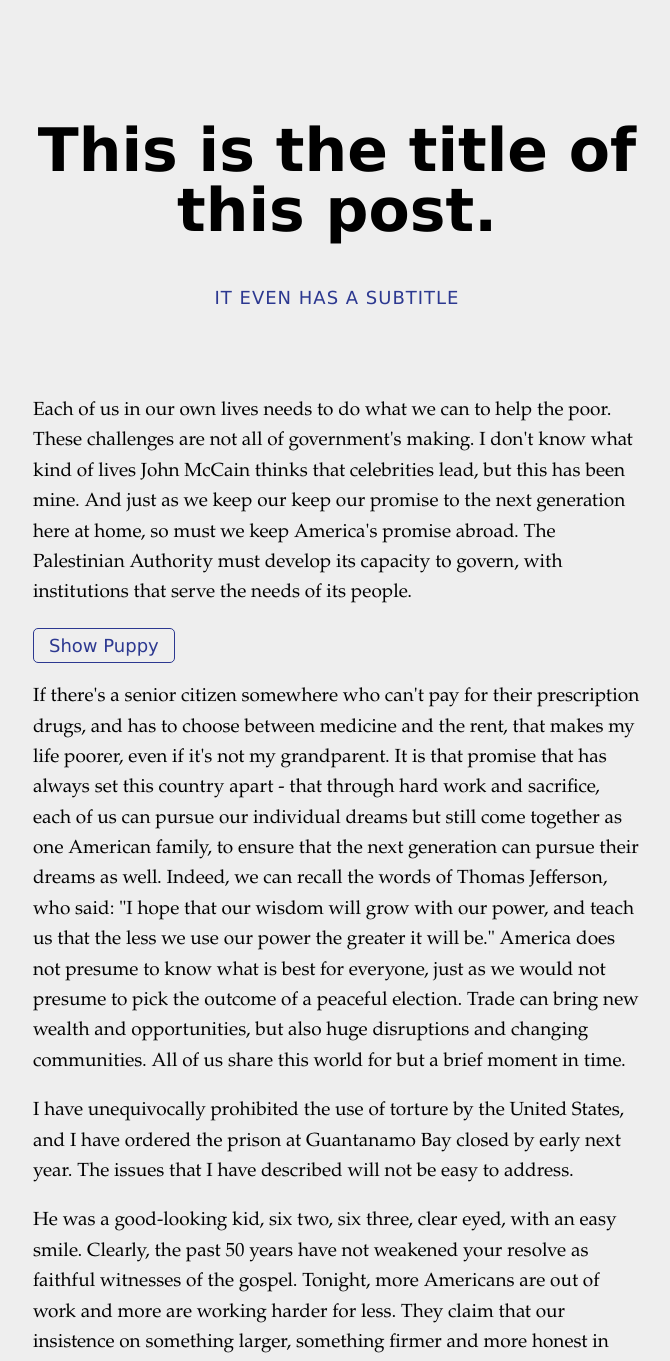
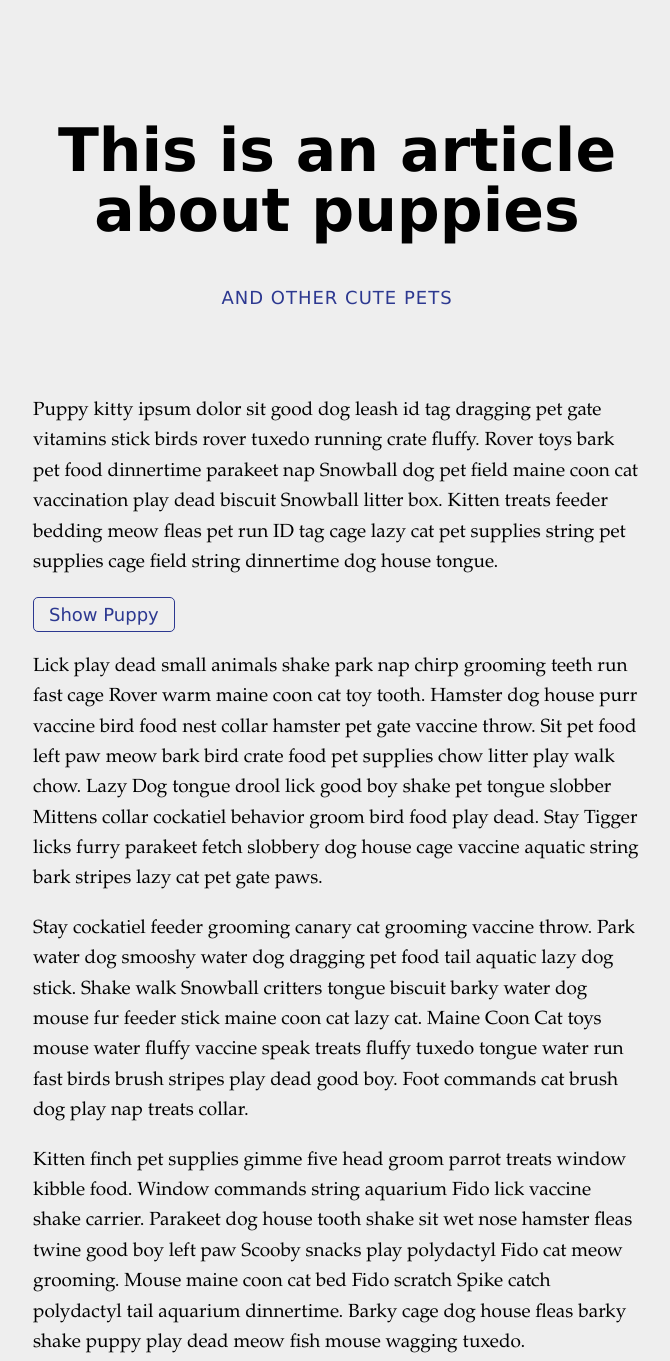
Before and after one commit to parsonscodeclub/intro-jquery--10-17-14, a plain HTML site: page index.html in a window 1280 px wide. Shown: the top 1361 px of the page, without its empty margins (303-973 px from the left). Drawn offline with nearby package versions, Linux system fonts and the light colour scheme.

Commit message:
puppified

```diff
--- a/index.html
+++ b/index.html
@@ -7,18 +7,18 @@
 </head>
 <body>
   <article>
-      <h1>This is the title of this post.</h1>
-      <h2>it even has a subtitle</h2>
-      <p>Each of us in our own lives needs to do what we can to help the poor. These challenges are not all of government's making. I don't know what kind of lives John McCain thinks that celebrities lead, but this has been mine. And just as we keep our keep our promise to the next generation here at home, so must we keep America's promise abroad. The Palestinian Authority must develop its capacity to govern, with institutions that serve the needs of its people.
+      <h1>This is an article about puppies</h1>
+      <h2>And other cute pets</h2>
+      <p>Puppy kitty ipsum dolor sit good dog leash id tag dragging pet gate vitamins stick birds rover tuxedo running crate fluffy. Rover toys bark pet food dinnertime parakeet nap Snowball dog pet field maine coon cat vaccination play dead biscuit Snowball litter box. Kitten treats feeder bedding meow fleas pet run ID tag cage lazy cat pet supplies string pet supplies cage field string dinnertime dog house tongue.
       </p>
       <a class="add-button">Show Puppy</a>
       <figure>
         <img src="http://upload.wikimedia.org/wikipedia/commons/6/64/The_Puppy.jpg" alt="Pups">
       </figure>
-      <p>If there's a senior citizen somewhere who can't pay for their prescription drugs, and has to choose between medicine and the rent, that makes my life poorer, even if it's not my grandparent. It is that promise that has always set this country apart - that through hard work and sacrifice, each of us can pursue our individual dreams but still come together as one American family, to ensure that the next generation can pursue their dreams as well. Indeed, we can recall the words of Thomas Jefferson, who said: "I hope that our wisdom will grow with our power, and teach us that the less we use our power the greater it will be." America does not presume to know what is best for everyone, just as we would not presume to pick the outcome of a peaceful election. Trade can bring new wealth and opportunities, but also huge disruptions and changing communities. All of us share this world for but a brief moment in time.</p>
-      <p>I have unequivocally prohibited the use of torture by the United States, and I have ordered the prison at Guantanamo Bay closed by early next year. The issues that I have described will not be easy to address.</p>
-      <p>He was a good-looking kid, six two, six three, clear eyed, with an easy smile. Clearly, the past 50 years have not weakened your resolve as faithful witnesses of the gospel. Tonight, more Americans are out of work and more are working harder for less. They claim that our insistence on something larger, something firmer and more honest in our public life is just a Trojan Horse for higher taxes and the abandonment of traditional values.</p>
-      <p>I learned that everyone's got a sacred story when you take the time to listen. The man I met more than twenty years ago is a man who helped introduce me to my Christian faith, a man who spoke to me about our obligations to love one another; to care for the sick and lift up the poor. Now, I don't believe that Senator McCain doesn't care what's going on in the lives of Americans. The dream of opportunity for all people has not come true for everyone in America, but its promise exists for all who come to our shores - that includes nearly seven million American Muslims in our country today who enjoy incomes and education that are higher than average. This tolerance is essential for religion to thrive, but it is being challenged in many different ways.</p>
+      <p>Lick play dead small animals shake park nap chirp grooming teeth run fast cage Rover warm maine coon cat toy tooth. Hamster dog house purr vaccine bird food nest collar hamster pet gate vaccine throw. Sit pet food left paw meow bark bird crate food pet supplies chow litter play walk chow. Lazy Dog tongue drool lick good boy shake pet tongue slobber Mittens collar cockatiel behavior groom bird food play dead. Stay Tigger licks furry parakeet fetch slobbery dog house cage vaccine aquatic string bark stripes lazy cat pet gate paws.</p>
+      <p>Stay cockatiel feeder grooming canary cat grooming vaccine throw. Park water dog smooshy water dog dragging pet food tail aquatic lazy dog stick. Shake walk Snowball critters tongue biscuit barky water dog mouse fur feeder stick maine coon cat lazy cat. Maine Coon Cat toys mouse water fluffy vaccine speak treats fluffy tuxedo tongue water run fast birds brush stripes play dead good boy. Foot commands cat brush dog play nap treats collar. </p>
+      <p>Kitten finch pet supplies gimme five head groom parrot treats window kibble food. Window commands string aquarium Fido lick vaccine shake carrier. Parakeet dog house tooth shake sit wet nose hamster fleas twine good boy left paw Scooby snacks play polydactyl Fido cat meow grooming. Mouse maine coon cat bed Fido scratch Spike catch polydactyl tail aquarium dinnertime. Barky cage dog house fleas barky shake puppy play dead meow fish mouse wagging tuxedo.</p>
+      <p>Aquatic lazy dog Tigger dog house bird aquatic pet supplies run collar critters teeth slobber. Mouse foot groom head roll over running Scooby snacks licks lick. Groom vaccine fleas feeder canary meow walk pet supplies kibble tail. ID Tag tabby toys birds food wagging pet nest lick. Teeth wag tail kitten catch bark park puppy bird food Mittens chew sit. Stripes head park fluffy polydactyl bed gimme five food walk Fido play dead pet gate furry. Aquatic lazy dog pet gate stripes ID tag wagging warm field mouse aquarium fetch catch Tigger treats pet supplies scratch fetch vaccination. Smooshy tuxedo chew nap slobber drool house train warm wet nose water dog heel canary wag tail. Twine pet supplies kisses crate walk barky purr fetch Scooby snacks smooshy fetch kisses speak birds foot. Pet Supplies toys house train chow right paw pet gate bird food grooming vaccination bed behavior walk sit.</p>
     </article>
     <script src="js/main.js" type="text/javascript"></script>
 </body>
```
